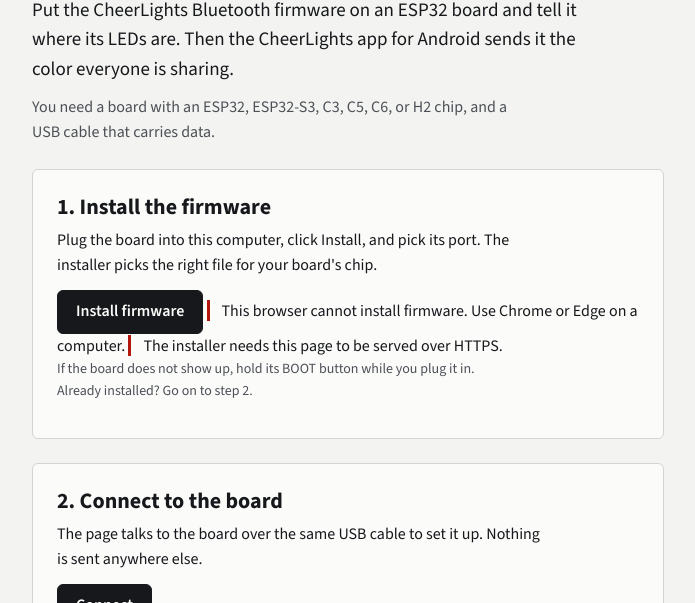
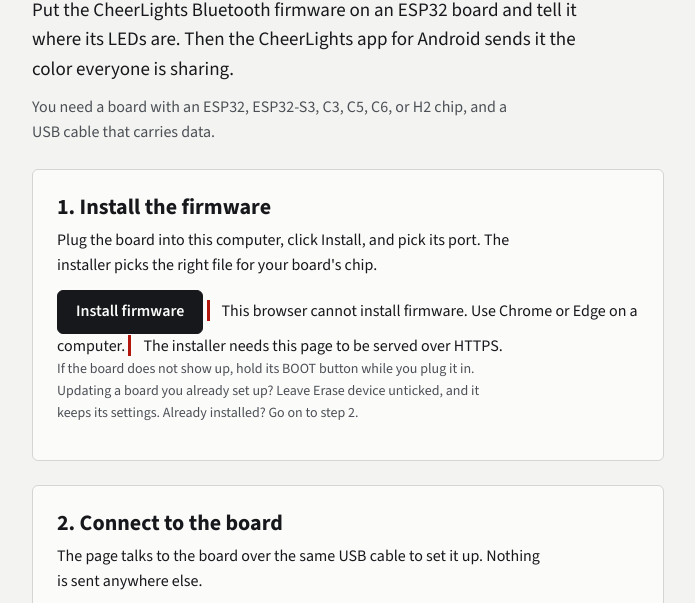
Before and after one commit to cheerlights/cheerlights-esp32, a plain HTML site: page installer/index.html in a window 1280 px wide. Shown: the part 183-786 px from the top of the page, without its empty margins (292-987 px from the left). Drawn offline with nearby package versions, Linux system fonts and the light colour scheme; no server answers.

Commit message:
warn not to erase when updating from the install page

```diff
--- a/installer/index.html
+++ b/installer/index.html
@@ -38,7 +38,7 @@
         <span slot="unsupported" class="note">This browser cannot install firmware. Use Chrome or Edge on a computer.</span>
         <span slot="not-allowed" class="note">The installer needs this page to be served over HTTPS.</span>
       </esp-web-install-button>
-      <p class="small">If the board does not show up, hold its BOOT button while you plug it in. Already installed? Go on to step 2.</p>
+      <p class="small">If the board does not show up, hold its BOOT button while you plug it in. Updating a board you already set up? Leave Erase device unticked, and it keeps its settings. Already installed? Go on to step 2.</p>
     </section>
 
     <section id="step-connect" class="step">
```
Also changed, not shown: 1 other file.
